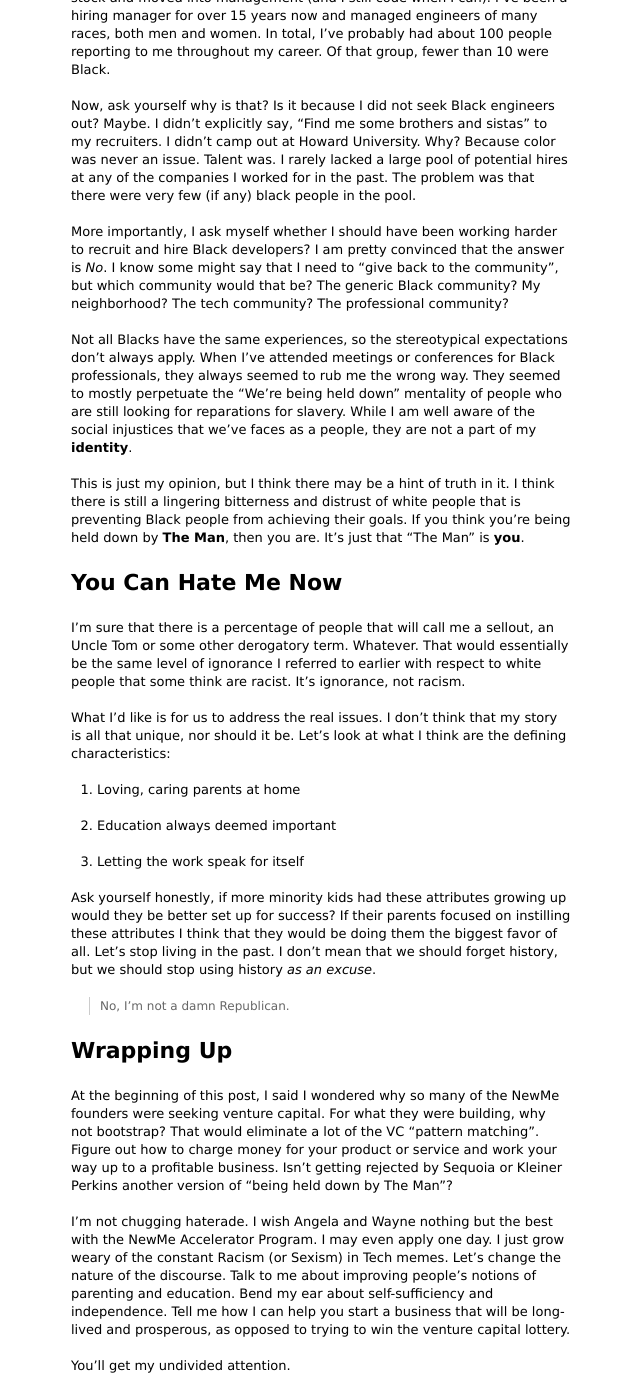
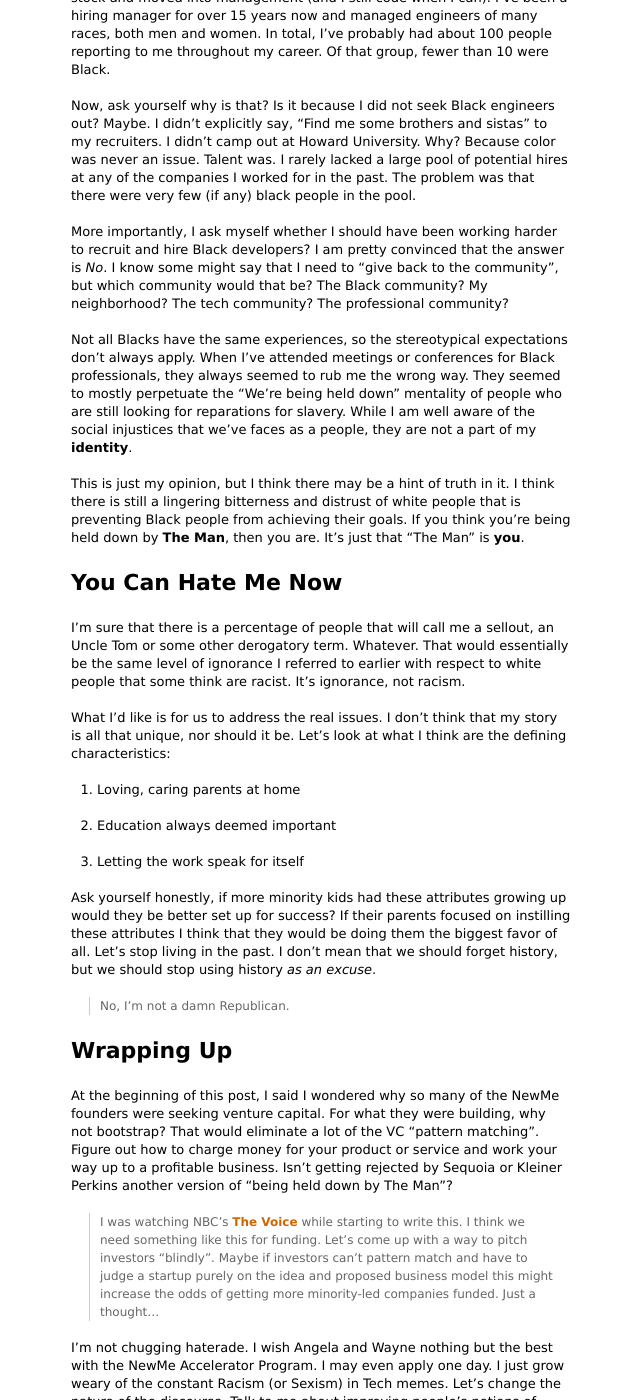
Before and after one commit to kstewart/kstewart.me, a Jekyll site: the page built from _posts/2012-02-21-black-in-tech-america.md, in a window 1280 px wide and 1400 px high, scrolled down 2371 px. Shown: the whole window, without its empty margins (319-959 px from the left). Built offline with Jekyll 4.4.1, drawn with Linux system fonts in a browser that asks for light colours; Markdown is read by kramdown in place of the engine named in the settings.

Commit message:
Black in (Tech) America

```diff
--- a/_posts/2012-02-21-black-in-tech-america.md
+++ b/_posts/2012-02-21-black-in-tech-america.md
@@ -45,7 +45,7 @@ I didn't write all of the above just to give you a mini-biography. I'm just sett
 
 Now, ask yourself why is that? Is it because I did not seek Black engineers out? Maybe. I didn't explicitly say, "Find me some brothers and sistas" to my recruiters. I didn't camp out at Howard University. Why? Because color was never an issue. Talent was. I rarely lacked a large pool of potential hires at any of the companies I worked for in the past. The problem was that there were very few (if any) black people in the pool.
 
-More importantly, I ask myself whether I should have been working harder to recruit and hire Black developers? I am pretty convinced that the answer is *No*. I know some might say that I need to "give back to the community", but which community would that be? The generic Black community? My neighborhood? The tech community? The professional community?
+More importantly, I ask myself whether I should have been working harder to recruit and hire Black developers? I am pretty convinced that the answer is *No*. I know some might say that I need to "give back to the community", but which community would that be? The Black community? My neighborhood? The tech community? The professional community?
 
 Not all Blacks have the same experiences, so the stereotypical expectations don't always apply. When I've attended meetings or conferences for Black professionals, they always seemed to rub me the wrong way. They seemed to mostly perpetuate the "We're being held down" mentality of people who are still looking for reparations for slavery. While I am well aware of the social injustices that we've faces as a people, they are not a part of my **identity**.
 
@@ -69,6 +69,8 @@ Ask yourself honestly, if more minority kids had these attributes growing up wou
 
 At the beginning of this post, I said I wondered why so many of the NewMe founders were seeking venture capital. For what they were building, why not bootstrap? That would eliminate a lot of the VC "pattern matching". Figure out how to charge money for your product or service and work your way up to a profitable business. Isn't getting rejected by Sequoia or Kleiner Perkins another version of "being held down by The Man"?
 
+> I was watching NBC's [The Voice](http://www.nbc.com/the-voice/) while starting to write this. I think we need something like this for funding. Let's come up with a way to pitch investors "blindly". Maybe if investors can't pattern match and have to judge a startup purely on the idea and proposed business model this might increase the odds of getting more minority-led companies funded. Just a thought...
+
 I'm not chugging haterade. I wish Angela and Wayne nothing but the best with the NewMe Accelerator Program. I may even apply one day. I just grow weary of the constant Racism (or Sexism) in Tech memes. Let's change the nature of the discourse. Talk to me about improving people's notions of parenting and education. Bend my ear about self-sufficiency and independence. Tell me how I can help you start a business that will be long-lived and prosperous, as opposed to trying to win the venture capital lottery.
 
 You'll get my undivided attention.
```
